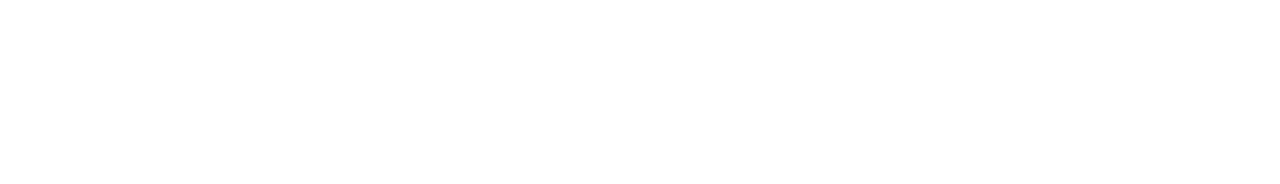
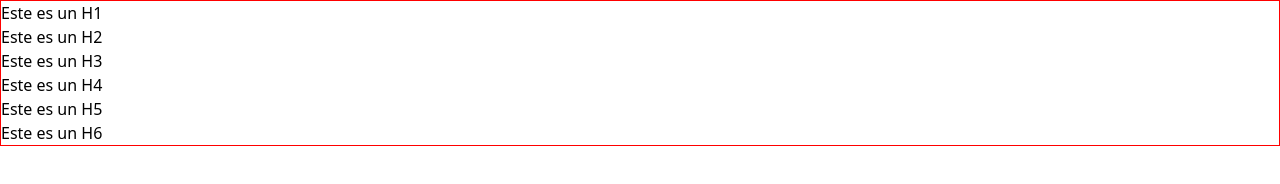
Before and after one commit to EduardoUDG/Tailwind-CSS-primeros-pasos, a plain HTML site: page index.html in a window 1280 px wide. Drawn offline with nearby package versions, Linux system fonts and the light colour scheme.

Commit message:
prueba de css

```diff
--- a/index.html
+++ b/index.html
@@ -5,9 +5,25 @@
     <meta name="viewport" content="width=device-width, initial-scale=1.0">
     <link href="https://unpkg.com/tailwindcss@^2/dist/tailwind.min.css" rel="stylesheet">
     <title>Tailwind Css</title>
+    <style>
+        .container {
+            border: 1px solid red;
+        }
+    </style>
 </head>
 <body>
 
 
+
+<div class="container mx-auto">
+    <h1>Este es un H1</h1>
+    <h2>Este es un H2</h2>
+    <h3>Este es un H3</h3>
+    <h4>Este es un H4</h4>
+    <h5>Este es un H5</h5>
+    <h6>Este es un H6</h6>
+</div>
+
+
 </body>
 </html>
```
